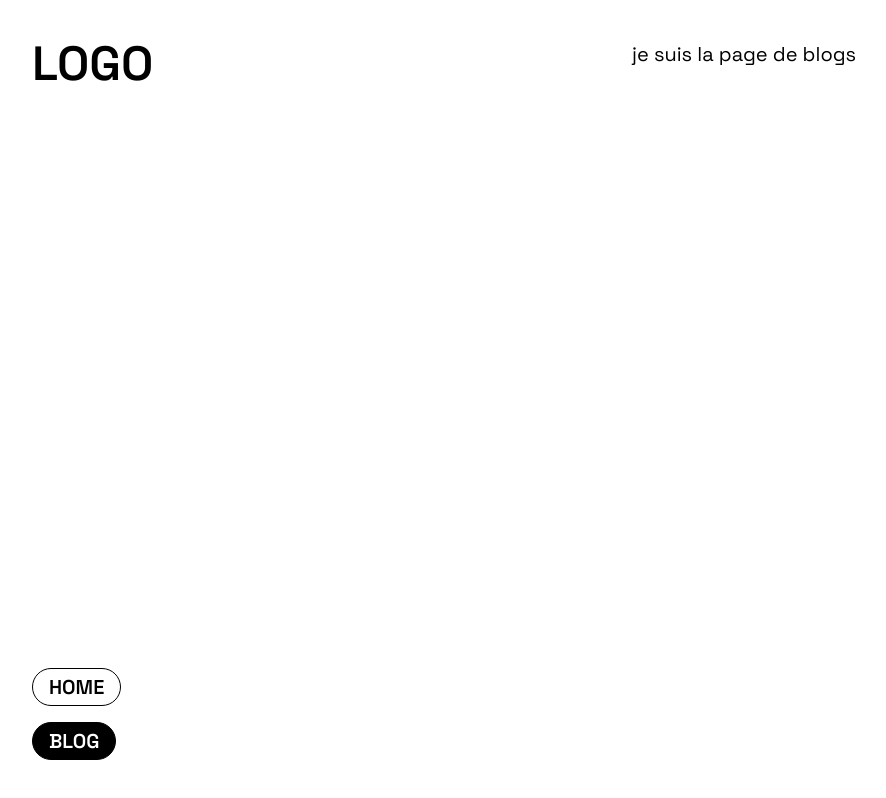
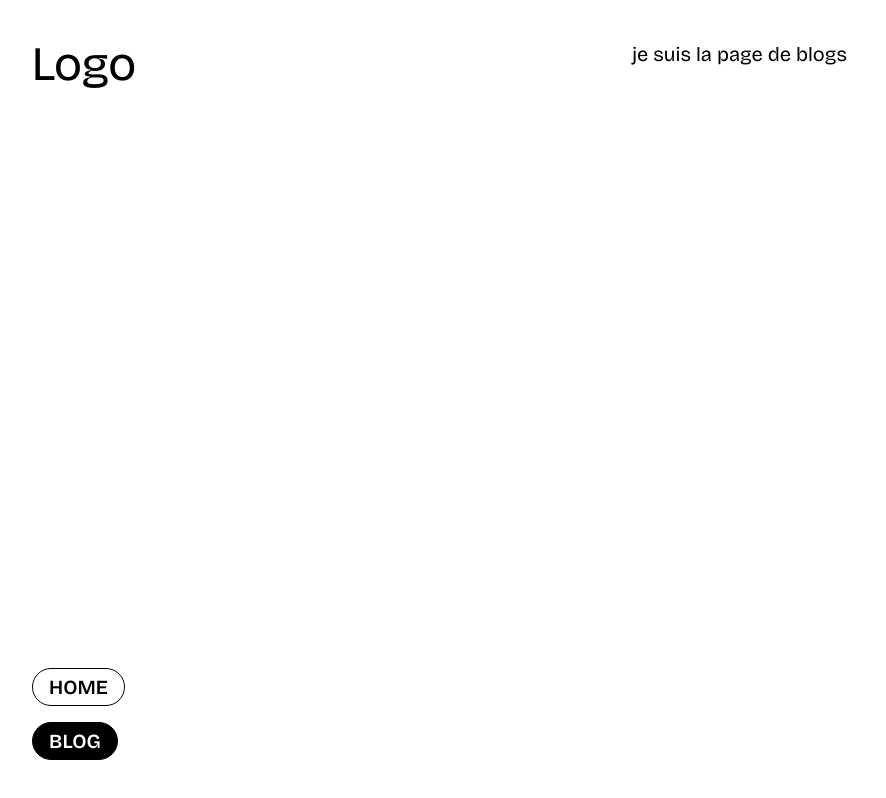
Before and after one commit to daviddarx/boilerplate-nextjs-app-tinacms, a Next.js app: page /blog in a window 1280 px wide. Shown: the whole page, without its empty margins (8-894 px from the left). Built offline with nearby package versions, Linux system fonts and the light colour scheme.

Commit message:
feat(setup): change font

```diff
--- a/app/globals.css
+++ b/app/globals.css
@@ -53,7 +53,7 @@
   .h5,
   h6,
   .h6 {
-    @apply font-semibold uppercase;
+    @apply font-normal;
   }
 
   h1,
--- a/app/layout.tsx
+++ b/app/layout.tsx
@@ -2,10 +2,10 @@ import './globals.css';
 import MainNav from '@/components/app/main-nav';
 import classNames from 'classnames';
 import type { Metadata } from 'next';
-import { Space_Grotesk } from 'next/font/google';
+import { Bricolage_Grotesque } from 'next/font/google';
 import Link from 'next/link';
 
-const font = Space_Grotesk({ weight: ['400', '600'], subsets: ['latin'] });
+const font = Bricolage_Grotesque({ weight: ['400', '600'], subsets: ['latin'] });
 
 export const metadata: Metadata = {
   title: 'Boilerplate NextJS & TinaCMS',
```
